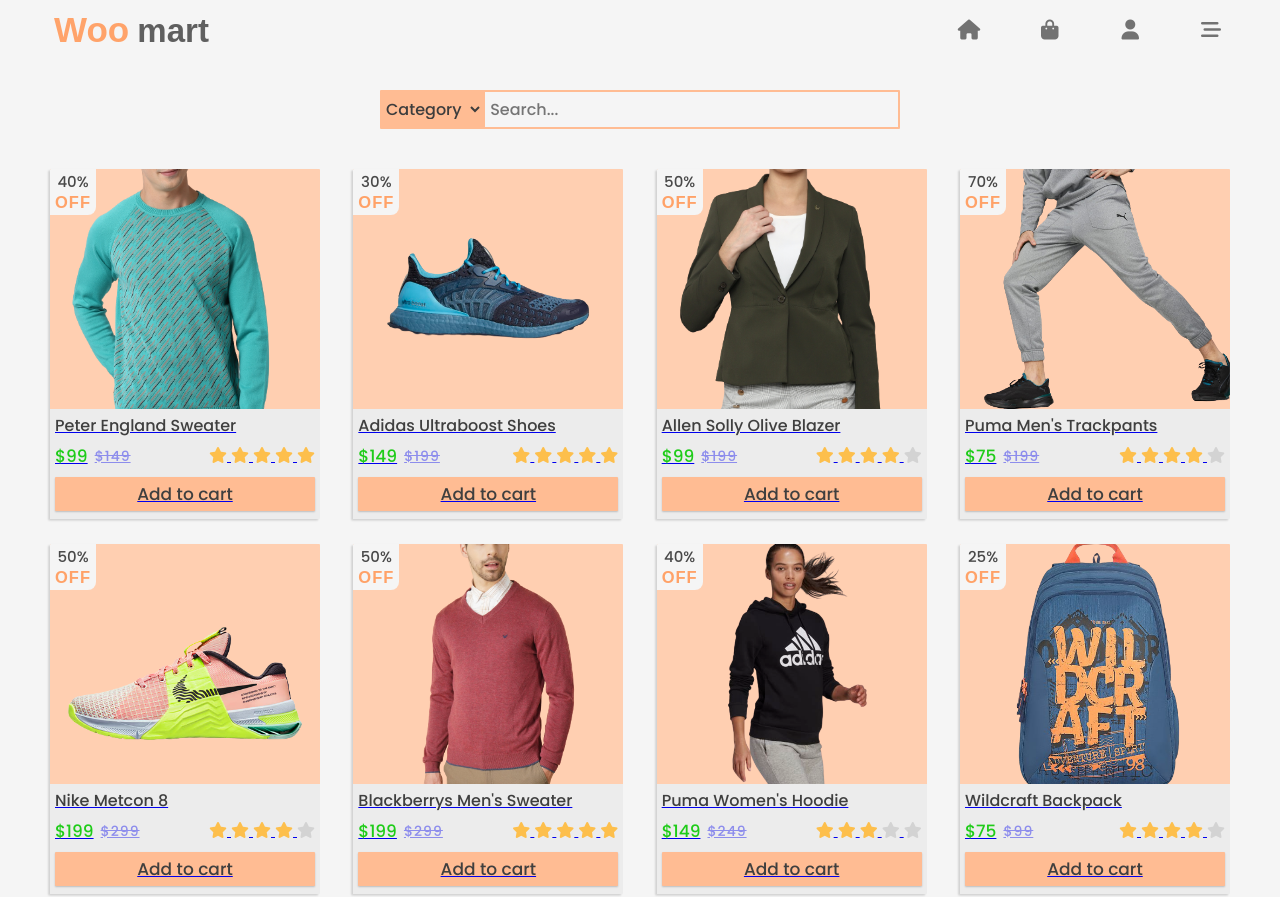
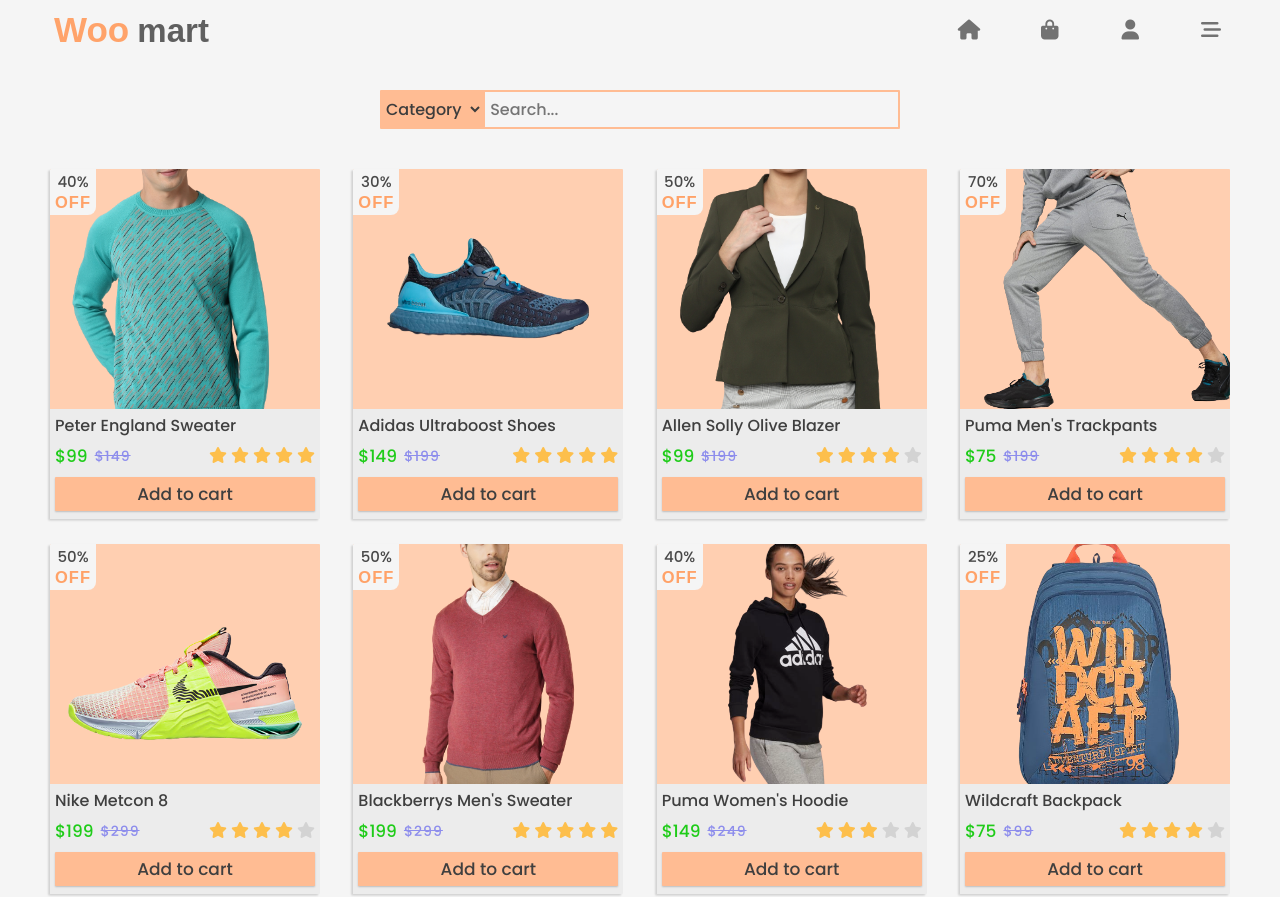
Before and after one commit to Pinku1029K/woo-mart, a plain HTML site: page productsPage.html in a window 1280 px wide. Shown: the top 897 px of the page. Drawn offline with Linux system fonts and the light colour scheme; a web font is replaced by a local one.

Commit message:
Update productsPage.css

```diff
--- a/productsPage.css
+++ b/productsPage.css
@@ -86,6 +86,10 @@ body {
     column-gap: calc((100% - 1080px) / 3);
     row-gap: 25px;
     margin-bottom: 20px;
+}
+
+.products a {
+    text-decoration: none;
 }
 
 .each-product {
```
